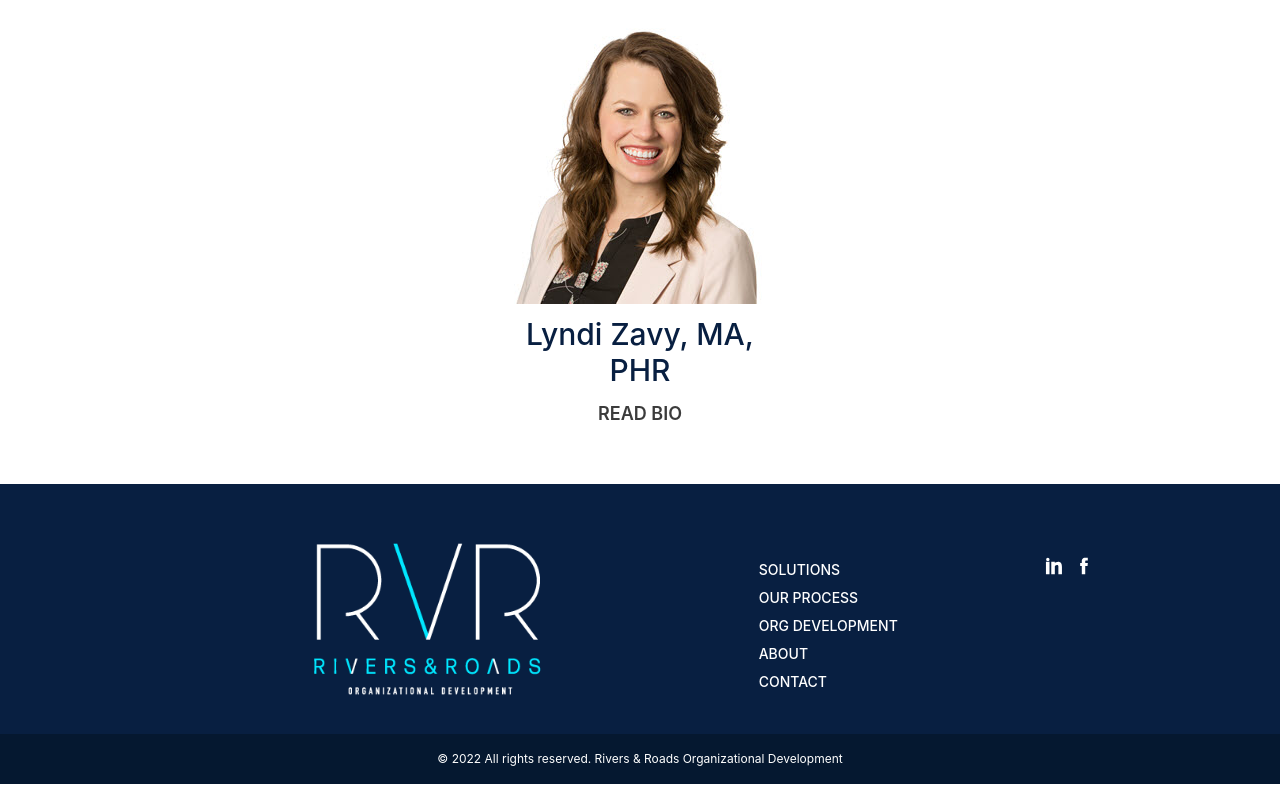
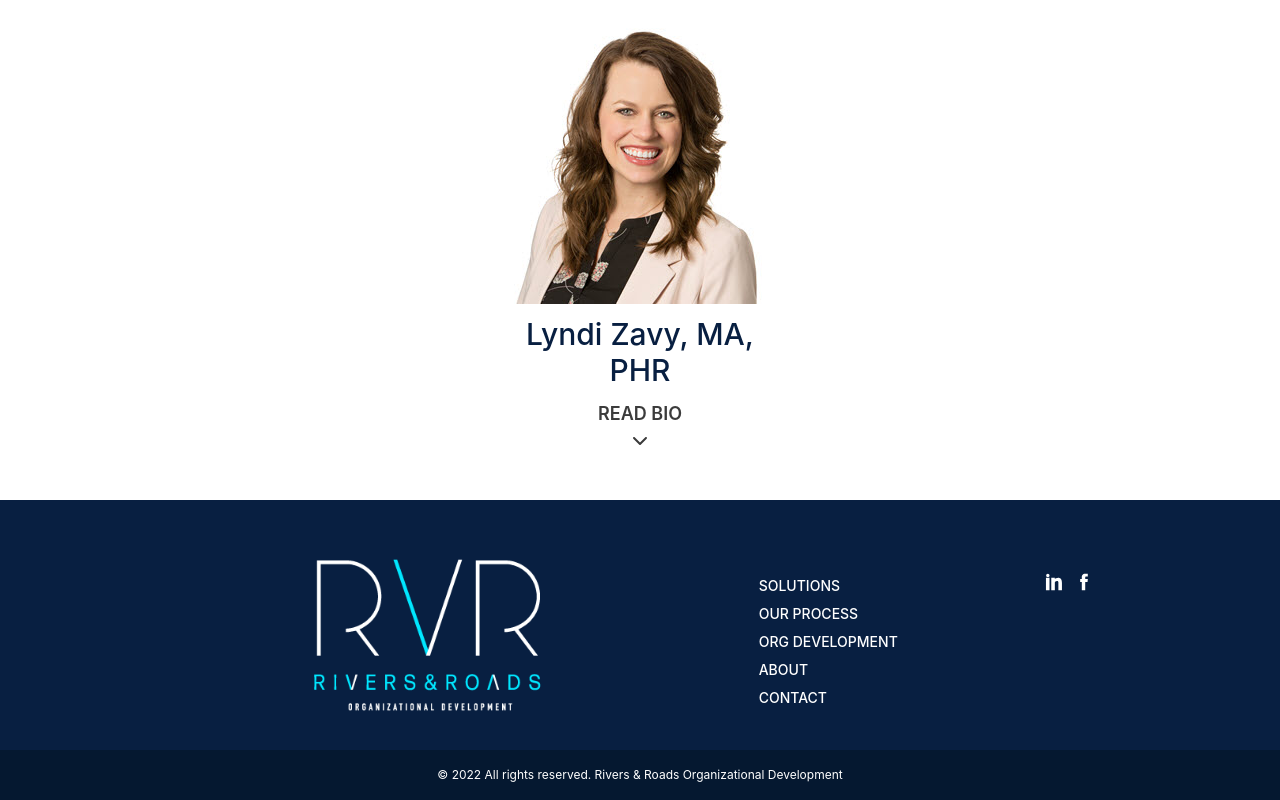
Before and after one commit to Arsalan31/my-project1, a React (Create React App) app: page /rivers-roads in a window 1280 px wide. Shown: the part 2421-3221 px from the top of the page. Built offline with nearby package versions, Linux system fonts and the light colour scheme; what tailwindcss-rtl would draw is missing.

Commit message:
Update About.js

```diff
--- a/src/Components/About.js
+++ b/src/Components/About.js
@@ -1,3 +1,5 @@
+import { faChevronDown } from "@fortawesome/free-solid-svg-icons";
+import { FontAwesomeIcon } from "@fortawesome/react-fontawesome";
 import React from "react"
 import './style.css';
 
@@ -26,11 +28,12 @@
                     <img src={require('./assets/Zavy-Lyndi-2.jpeg')} />
                 </div>
                 <div className="flex justify-center px-4 py-3">
-                    <h6 className="text-3xl font-medium text-center text-blue-80">Lyndi Zavy, MA, <br/> PHR</h6>
+                    <h6 className="text-3xl font-medium text-center text-blue-80">Lyndi Zavy, MA, <br /> PHR</h6>
                 </div>
             </div>
             <div className="flex flex-col justify-center">
                 <p className="text-center text-lg font-semibold text-gray-10 pb-1">READ BIO</p>
+                <FontAwesomeIcon icon={faChevronDown} style={{ color: "#3b3b3b", }} />
             </div>
         </section>
     )
```
